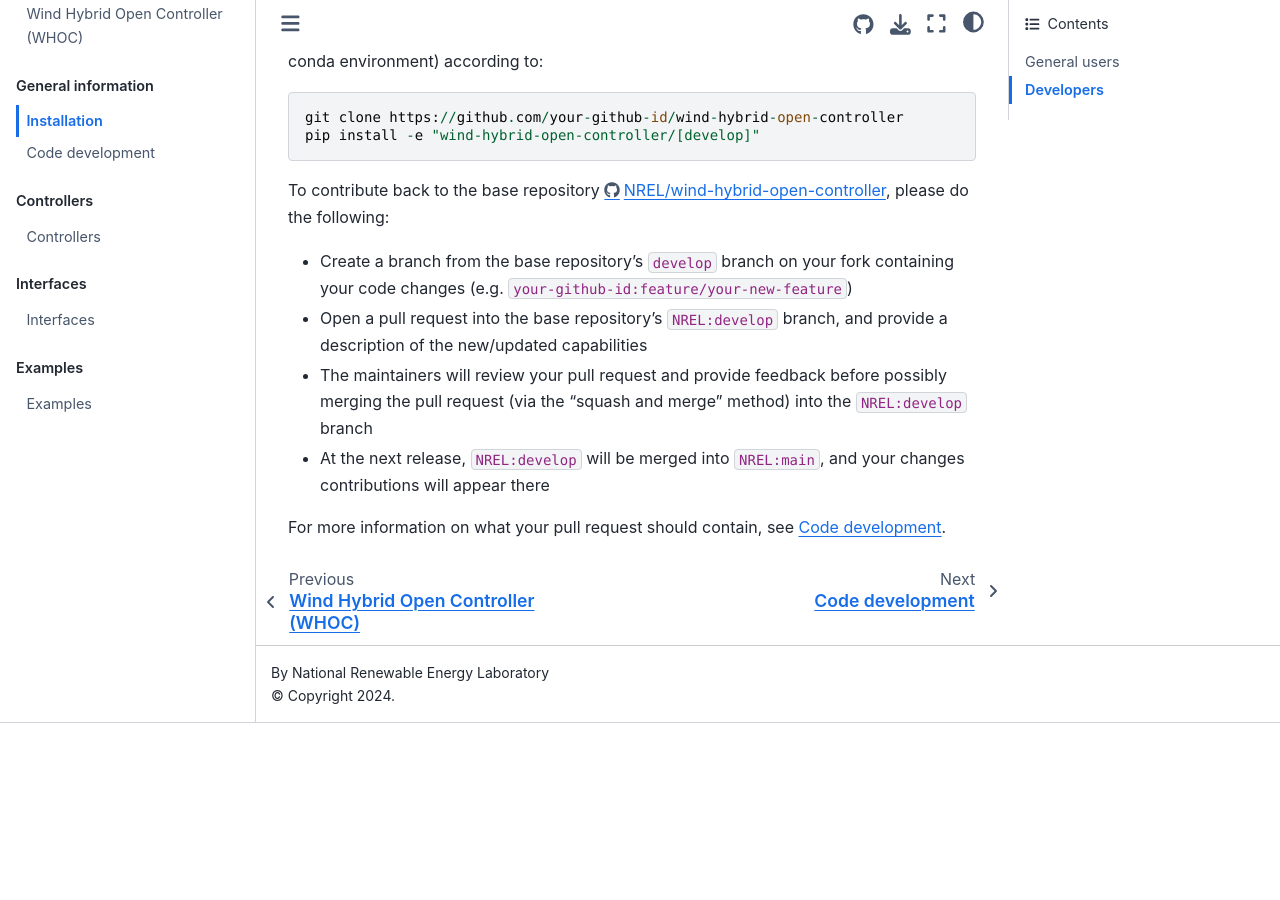
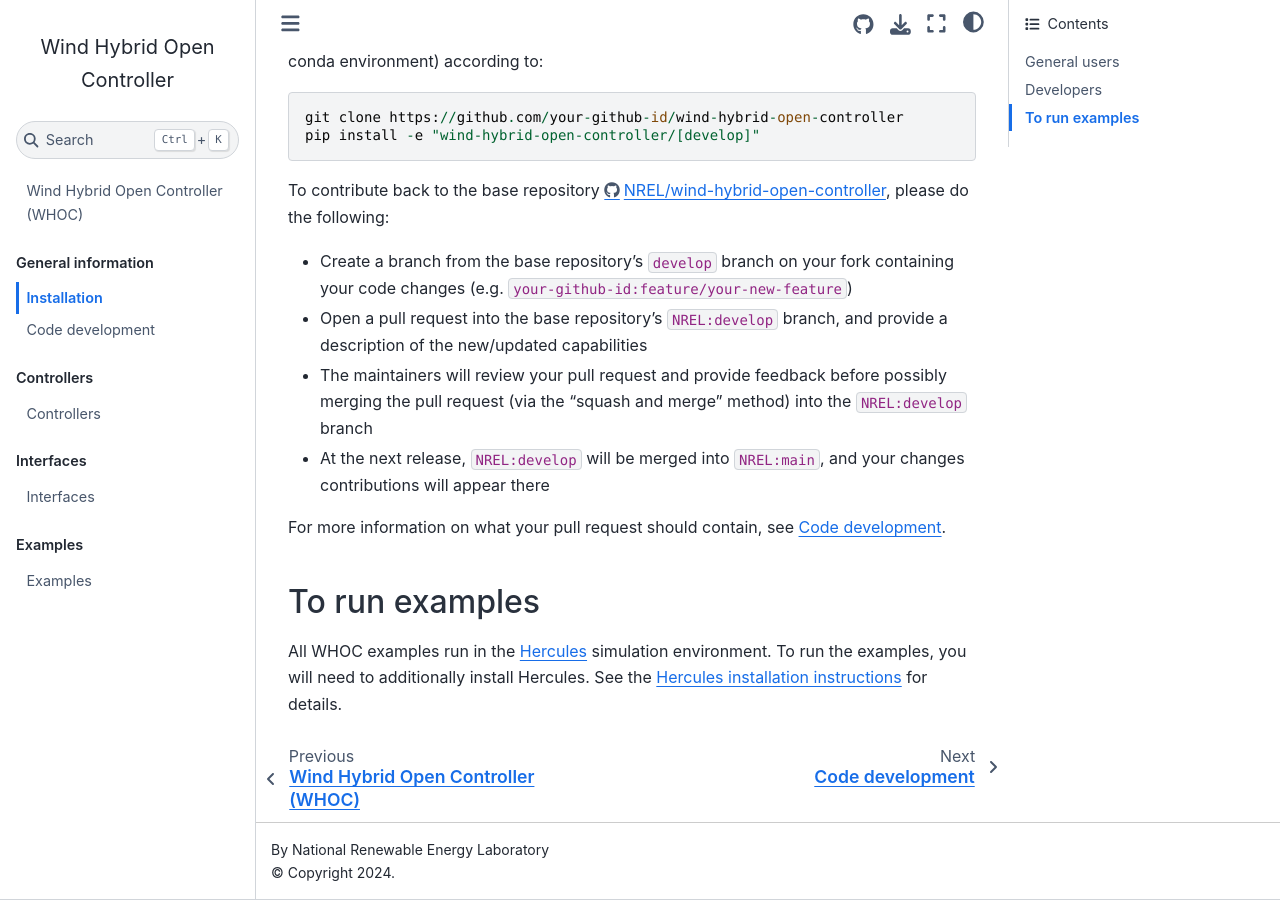
Before and after one commit to NREL/wind-hybrid-open-controller, a Jupyter Book: the page built from docs/install_instructions.md, in a window 1280 px wide and 900 px high, scrolled down 581 px. Built offline with Jupyter Book 1.0.4 settings and Sphinx 7.4.7 and the Sphinx Book theme 1.1.4, drawn with Linux system fonts in a browser that asks for light colours; before the commit the page ends 1304 px from its top, so only the background shows below that.

Commit message:
Clarify that examples need Hercules installed to run.

````diff
--- a/docs/install_instructions.md
+++ b/docs/install_instructions.md
@@ -1,3 +1,4 @@
+(installation)=
 # Installation
 
 WHOC is _not_ designed to be used as a stand-alone package. Most likely,
@@ -7,6 +8,7 @@
 [Hercules installation instructions](https://nrel.github.io/hercules/install_instructions.html)
 for how to set up an appropriate conda environment.
 
+(installation_general_users)=
 ## General users
 
 If you intend to use WHOC, but not contribute, the following lines should
@@ -18,6 +20,7 @@
 pip install wind-hybrid-open-controller/
 ```
 
+(installation_developers)=
 ## Developers
 
 If you intend to contribute to WHOC, we request that your fork the WHOC
@@ -42,3 +45,11 @@
 
 For more information on what your pull request should contain, see
 [Code development](code_development.md).
+
+(installation_examples)=
+## To run examples
+
+All WHOC examples run in the [Hercules](https://github.com/NREL/hercules) simulation environment.
+To run the examples, you will need to additionally install Hercules. See the
+[Hercules installation instructions](https://nrel.github.io/hercules/install_instructions.html)
+for details.
````
Also changed, not shown: docs/examples.md (+2 -1 lines).
